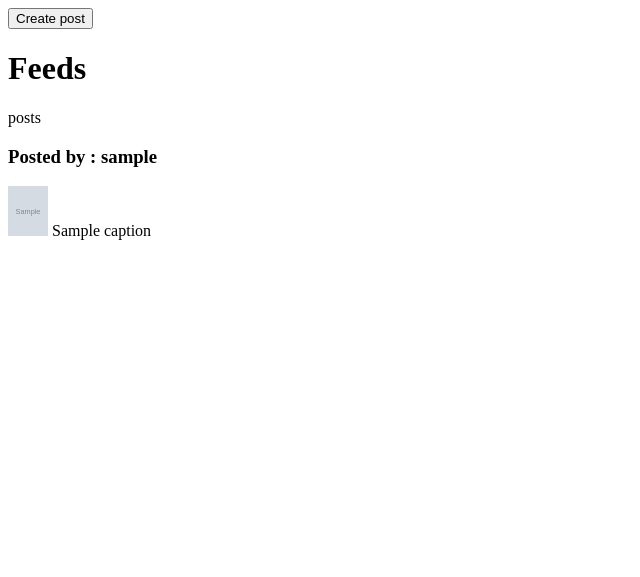
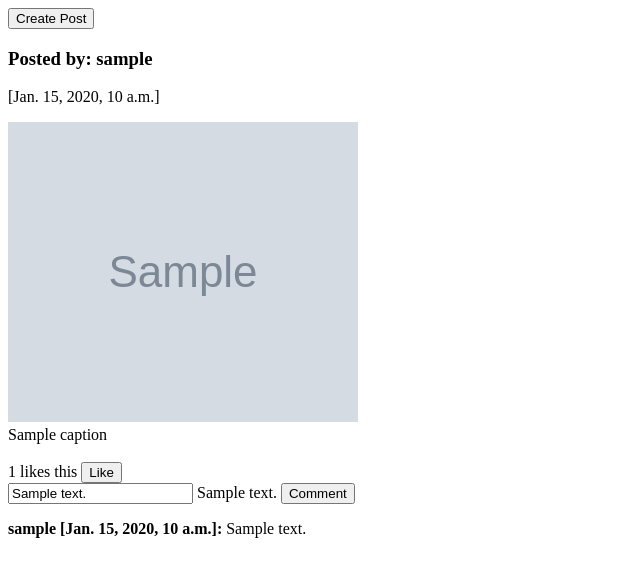
Before and after one commit to SrishtiChauhanS/insta_clone, a Django app: template Insta_Clone/myapp/templates/feed.html in a window 1280 px wide. Shown: the top 577 px of the page, without its empty margins (0-640 px from the left). Run offline with Django 3.2, Linux system fonts and the light colour scheme; the template is opened without the code that fills it: most values are stand-ins (such as "Sample title", 1, 10 or a date in 2020); grey boxes marked "Sample" are stand-in pictures.

Commit message:
Files Uploaded

```diff
--- a/Insta_Clone/myapp/templates/feed.html
+++ b/Insta_Clone/myapp/templates/feed.html
@@ -1,28 +1,55 @@
-
-
 <!DOCTYPE html>
 <html lang="en">
 <head>
     <meta charset="UTF-8">
-    <title></title>
+    <title>Title</title>
 </head>
 <body>
-<form method="post"  action="/post/">
-        {% csrf_token%}
-       <input type="submit" class="btn-default btn"  value="Create post">
-</form>
-<h1>Feeds</h1>
-{% for post in posts %}
-<p>posts</p>
-<h3>
-    Posted by : {{post.user.username}}
-</h3>
-<img style="height: 50px; width: 40px;" src="{{post.image_url}}">
-<span>
-    {{ post.caption}}
-</span>
+    <form method="post" action="/post/">
+        {% csrf_token %}
+        <input type="submit" class="btn-default btn" value="Create Post">
+    </form>
 
-{%endfor %}
 
+    {% for post in posts %}
+
+
+        <h3> Posted by: {{ post.user.username }} </h3>
+        <p>[{{ post.created_on }}]</p>
+        <img style="display:inline-block; width:350px; height:300px;"
+             src="{{ post.image_url }}" /><br>
+        <span  style="display:inline-block;">{{ post.caption }}</span><br/><br/>
+        <div style="display:inline-block">
+            {{ post.like_count }} likes this
+        </div>
+        <div style="display:inline-block">
+            <form method="POST" action="/like/">
+              {% csrf_token %}
+              <input type="hidden" name="post" value="{{ post.id }}" />
+                {% if post.has_liked %}
+                <input type="submit" class="btn btn-default" value="Unlike">
+                {% else %}
+                <input type="submit" class="btn btn-default" value="Like">
+                {% endif %}
+            </form>
+        </div>
+
+        <div>
+            <form method="POST" action="/comment/">
+                {% csrf_token %}
+                <input type="hidden" name="post" value="{{ post.id }}" />
+                <input type="text" name="comment_text" id="comment_text" placeholder="Make a comment.." value="{{ comment_text }}">
+                {{ comment_text }}
+                <input type="submit" class="btn-default btn" value="Comment">
+            </form>
+        </div>
+
+        <div>
+            {% for comment in post.comments %}
+                <p><b>{{ comment.user.username }} [{{ comment.created_on }}]:</b> {{ comment.comment_text }}</p>
+            {% endfor %}
+        </div>
+
+    {% endfor %}
 </body>
 </html>
```
Also changed, not shown: Insta_Clone/myapp/forms.py (+15 -4 lines), Insta_Clone/myapp/migrations/0002_postmodel.py (added), Insta_Clone/myapp/migrations/0003_commentmodel_likemodel.py (added), Insta_Clone/user_images/11925789_1617143641884530_1902451315_n.jpg (added), 5 other files.
